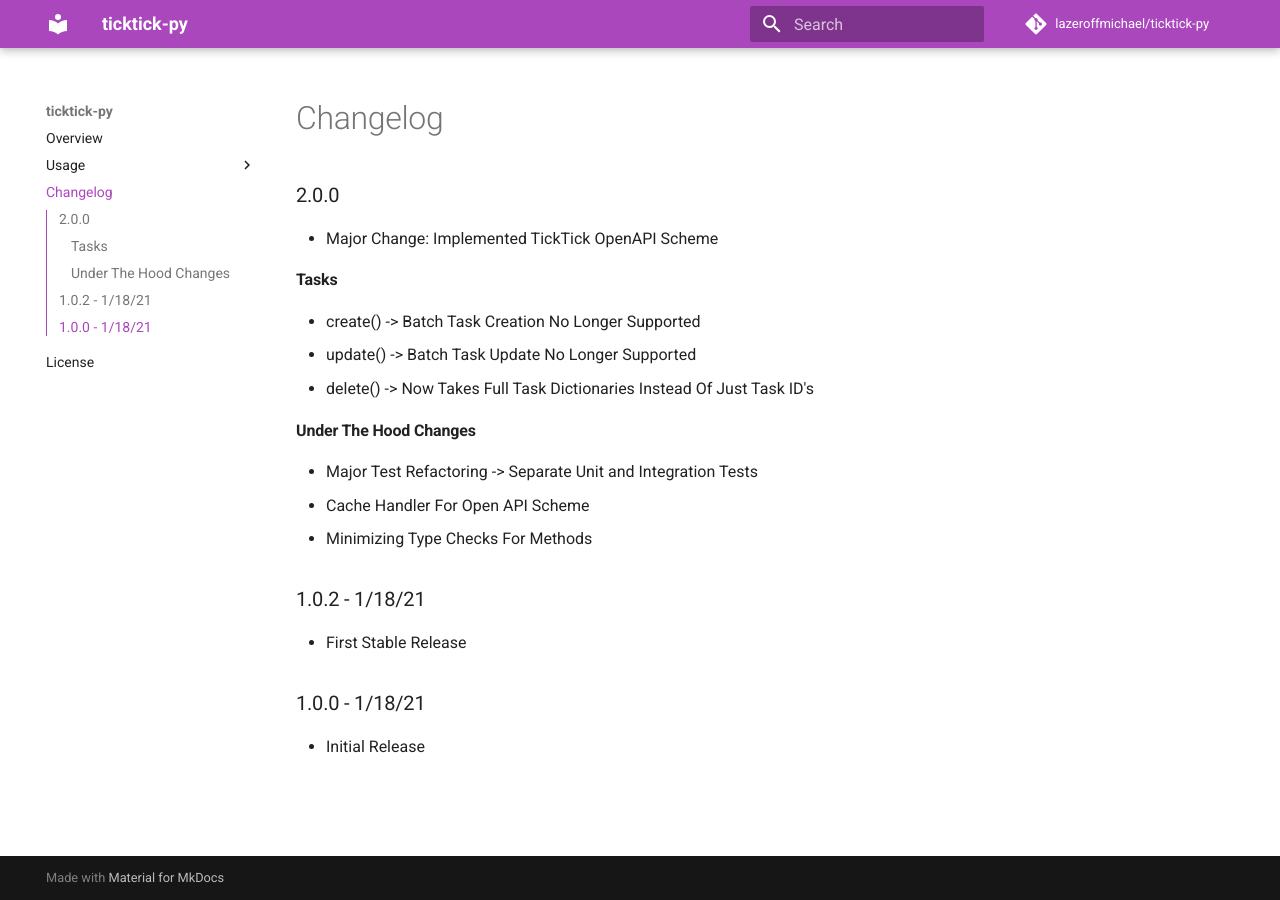
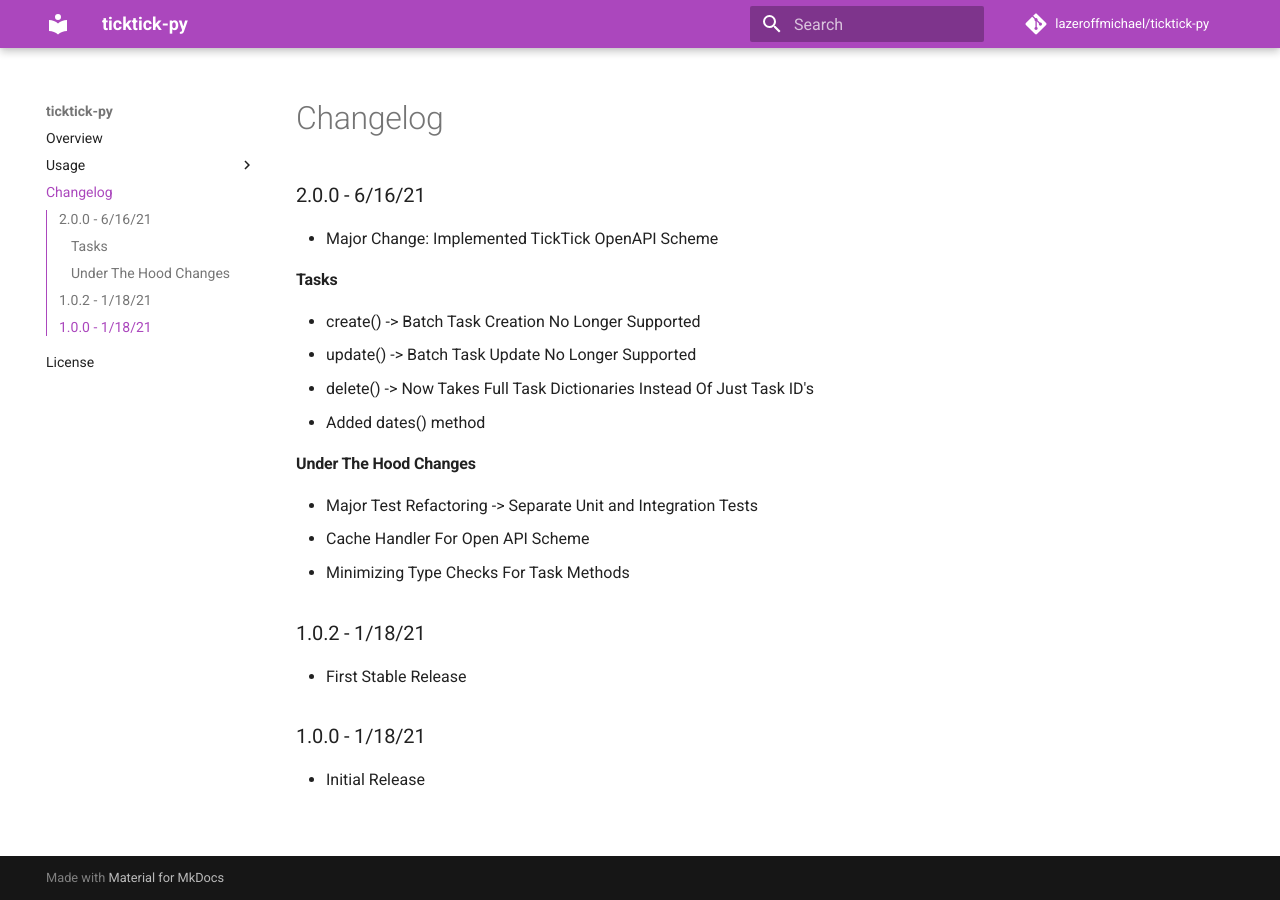
Before and after one commit to lazeroffmichael/ticktick-py, an MkDocs documentation site: the page built from docs/changelog.md, in a window 1280 px wide. Built offline with MkDocs 1.6.1 and Material for MkDocs 9.7.7, drawn with Linux system fonts in a browser that asks for light colours; comment, search, counter and statistics services are not loaded.

Commit message:
Update changelog.md

```diff
--- a/docs/changelog.md
+++ b/docs/changelog.md
@@ -1,15 +1,16 @@
-### 2.0.0
+### 2.0.0 - 6/16/21
 - Major Change: Implemented TickTick OpenAPI Scheme
 
 #### Tasks
 - create() -> Batch Task Creation No Longer Supported
 - update() -> Batch Task Update No Longer Supported
 - delete() -> Now Takes Full Task Dictionaries Instead Of Just Task ID's
+- Added dates() method
 
 #### Under The Hood Changes
 - Major Test Refactoring -> Separate Unit and Integration Tests
 - Cache Handler For Open API Scheme
-- Minimizing Type Checks For Methods
+- Minimizing Type Checks For Task Methods
 
 ### 1.0.2 - 1/18/21
 - First Stable Release
```
